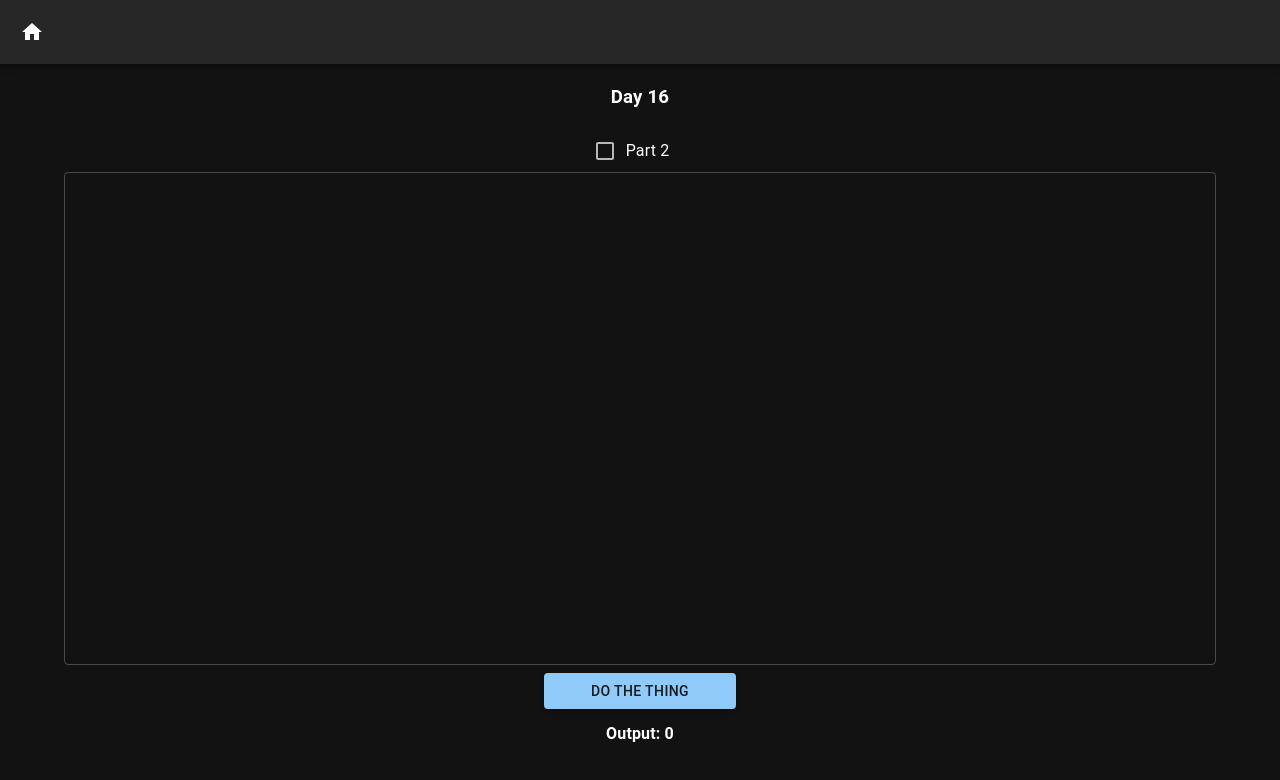
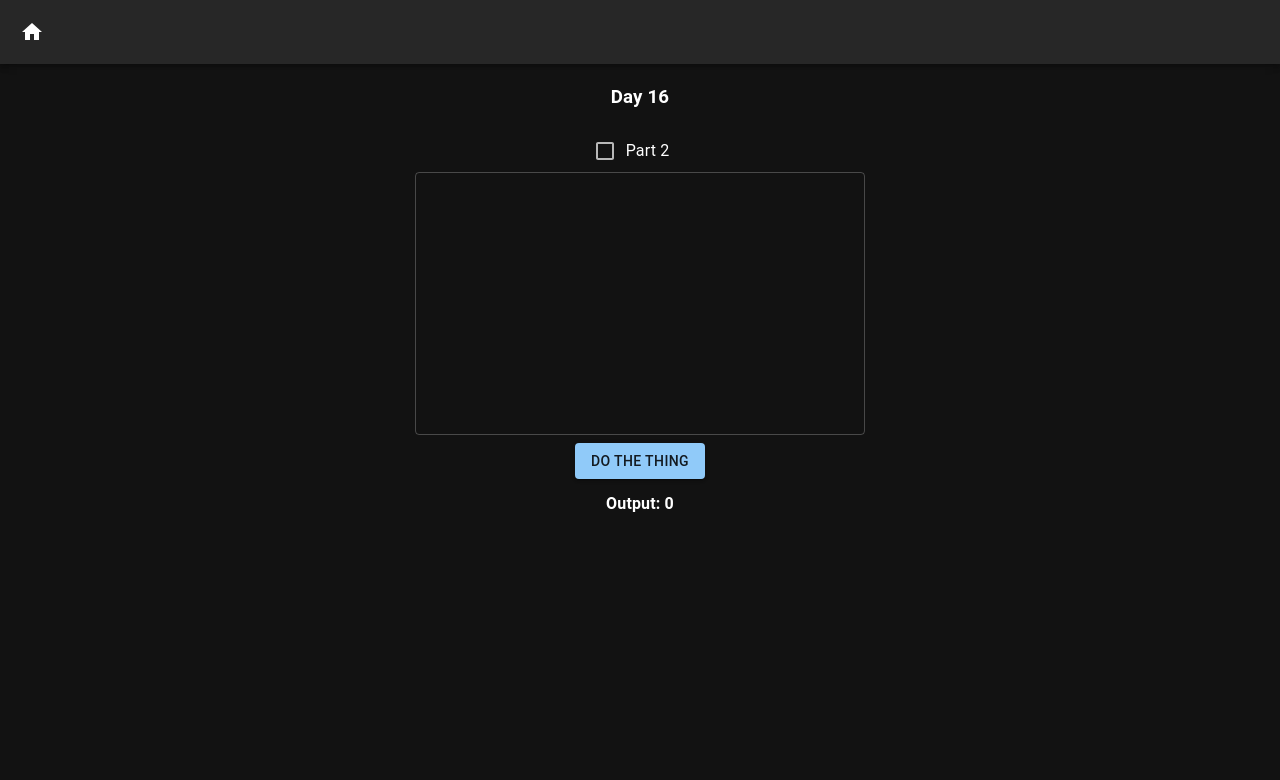
Before and after one commit to SilasWind/advent-of-code, a React (Create React App) app: page /day16 in a window 1280 px wide. Shown: the top 780 px of the page. Built offline with nearby package versions, Linux system fonts and the light colour scheme.

Commit message:
day 16 part 1 progress

```diff
--- a/src/components/day16.tsx
+++ b/src/components/day16.tsx
@@ -5,6 +5,8 @@ function DaySixteen() {
   const [part2, setPart2] = useState(false);
   const [inputString, setInputString] = useState("");
   const [output, setOutput] = useState(0);
+  const [inputArray, setInputArray] = useState<string[]>([]);
+  const [energized, setEnergized] = useState<number[][]>([]);
 
   const handleChange = (
     e: React.ChangeEvent<HTMLInputElement | HTMLTextAreaElement>
@@ -13,32 +15,34 @@ function DaySixteen() {
   };
 
   const doTheThing = () => {
-    const inputArray = inputString.split(/\r?\n/).filter((line) => line);
+    const newInputArray = inputString.split(/\r?\n/).filter((line) => line);
+    setInputArray([...newInputArray]);
     let beams: number[][] = [[0, 0, 0, 0]];
-    let energized: number[][] = [];
     let counter = 0;
+    let newEnergized: number[][] = [];
+    let lastAddition = 0;
     while (beams.length) {
-      if (counter === 100) {
-        console.error("infinite loop");
+      if (lastAddition + 20 < counter) {
+        console.log("no more additions");
         break;
       }
       beams.forEach((beam, beamIndex) => {
-        console.log(beam);
         if (
-          !energized.some(
+          beam[0] > -1 &&
+          beam[0] < newInputArray[0].length &&
+          beam[1] > -1 &&
+          beam[1] < newInputArray.length
+        ) {
+          if (
+            !newEnergized.some(
               (checkBeam) =>
                 checkBeam.toString() === [beam[0], beam[1]].toString()
             )
           ) {
-          energized.push([beam[0], beam[1]]);
+            newEnergized.push([beam[0], beam[1]]);
+            lastAddition = counter;
           }
-        if (
-          beam[0] > -1 &&
-          beam[0] < inputArray[0].length &&
-          beam[1] > -1 &&
-          beam[1] < inputArray.length
-        ) {
-          const char = inputArray[beam[0]][beam[1]];
+          const char = newInputArray[beam[1]][beam[0]];
           const getDirection = () => {
             if (beam[3] > beam[1]) {
               return "up";
@@ -53,7 +57,6 @@ function DaySixteen() {
             }
           };
           const direction = getDirection();
-          console.log(direction);
           const changes = {
             up: [beam[0], beam[1] - 1, beam[0], beam[1]],
             down: [beam[0], beam[1] + 1, beam[0], beam[1]],
@@ -62,7 +65,6 @@ function DaySixteen() {
           };
           if (char === ".") {
             beams[beamIndex] = [...changes[direction]];
-            console.log("continuing " + direction);
           } else if (char === "/") {
             if (direction === "up") {
               beams[beamIndex] = [...changes.right];
@@ -104,9 +106,18 @@ function DaySixteen() {
       });
       counter++;
     }
-    setOutput(energized.length);
+    setEnergized([...newEnergized]);
+    setOutput(newEnergized.length);
   };
   return (
+    <div
+      style={{
+        display: "flex",
+        alignItems: "center",
+        flexDirection: "row",
+        justifyContent: "space-around",
+      }}
+    >
       <InputComp
         part2={part2}
         setPart2={setPart2}
@@ -117,6 +128,32 @@ function DaySixteen() {
         handleChange={handleChange}
         dayNumber={16}
       />
+      {/* <div style={{ display: "flex", flexDirection: "column" }}>
+        {inputArray.map((line, lineIndex) => (
+          <div
+            style={{ display: "flex", flexDirection: "row" }}
+            key={lineIndex}
+          >
+            {line.split("").map((char, charIndex) => (
+              <div
+                style={{
+                  color: energized.some(
+                    (beam) => beam[0] === charIndex && beam[1] === lineIndex
+                  )
+                    ? "#42A5F5"
+                    : "#fff",
+                  fontSize: "25px",
+                  fontFamily: "monospace",
+                }}
+                key={charIndex}
+              >
+                {char}
+              </div>
+            ))}
+          </div>
+        ))}
+      </div> */}
+    </div>
   );
 }
 
--- a/src/components/inputComp.tsx
+++ b/src/components/inputComp.tsx
@@ -45,15 +45,15 @@ const InputComp: React.FC<InputProps> = ({
       />
       <TextField
         multiline
-        rows={20}
+        rows={10}
         value={inputString}
         onChange={(e) => handleChange(e)}
-        sx={{ width: "90vw" }}
+        sx={{ width: "200%" }}
       />
       <Button
         onClick={part2 ? part2Func : part1Func}
         variant="contained"
-        sx={{ width: "15%", margin: 1 }}
+        sx={{ margin: 1 }}
       >
         Do the thing
       </Button>
--- a/src/components/mainMenu.tsx
+++ b/src/components/mainMenu.tsx
@@ -1,5 +1,5 @@
 import styled from "@emotion/styled";
-import { Button, ButtonGroup, Typography } from "@mui/material";
+import { Button, ButtonGroup, Grid } from "@mui/material";
 import React from "react";
 
 const MainMenu: React.FC = () => {
@@ -12,12 +12,14 @@ const MainMenu: React.FC = () => {
       }}
     >
       <img src="/mainmenu.png" style={{ height: "10%", width: "40%" }} />
-      <ButtonGroup orientation="vertical" variant="text" size="large">
-        {Array.from({ length: 16 }, (_, i) => i + 1).map((day) => (
-          <Button href={`/day${day}`} key={day}>
-            Day {day}
-          </Button>
-        ))}
+      <ButtonGroup orientation="vertical" variant="outlined" size="large">
+        <Grid container rowSpacing={1}>
+          {Array.from({ length: 16 }, (_, i) => i + 1).map((day) => (
+            <Grid item gap={2} xs={3} key={day}>
+              <Button href={`/day${day}`}>Day {day}</Button>
+            </Grid>
+          ))}
+        </Grid>
       </ButtonGroup>
     </div>
   );
```
Also changed, not shown: input/day16.txt. Lines whose indentation alone changed are shown as unchanged.
